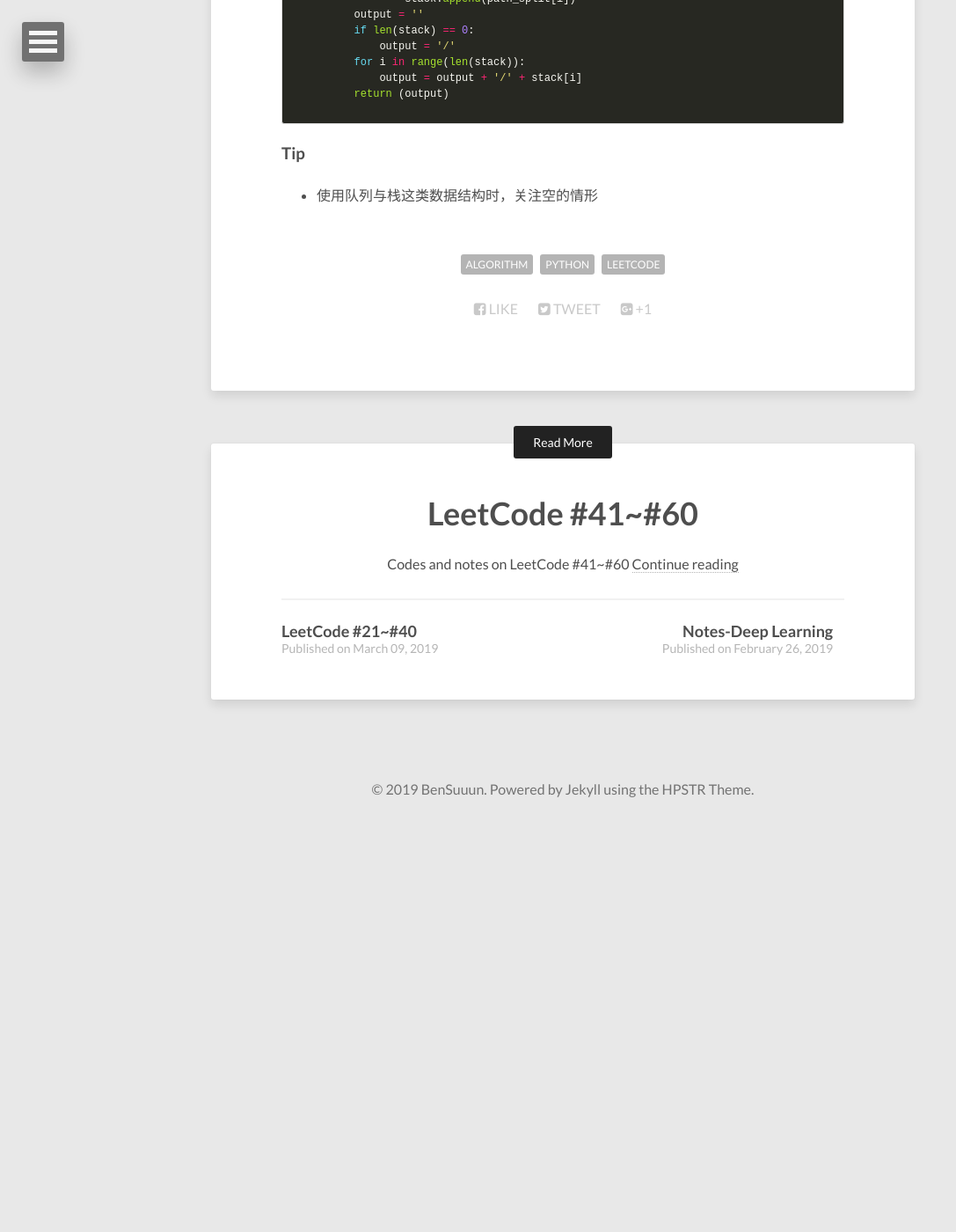
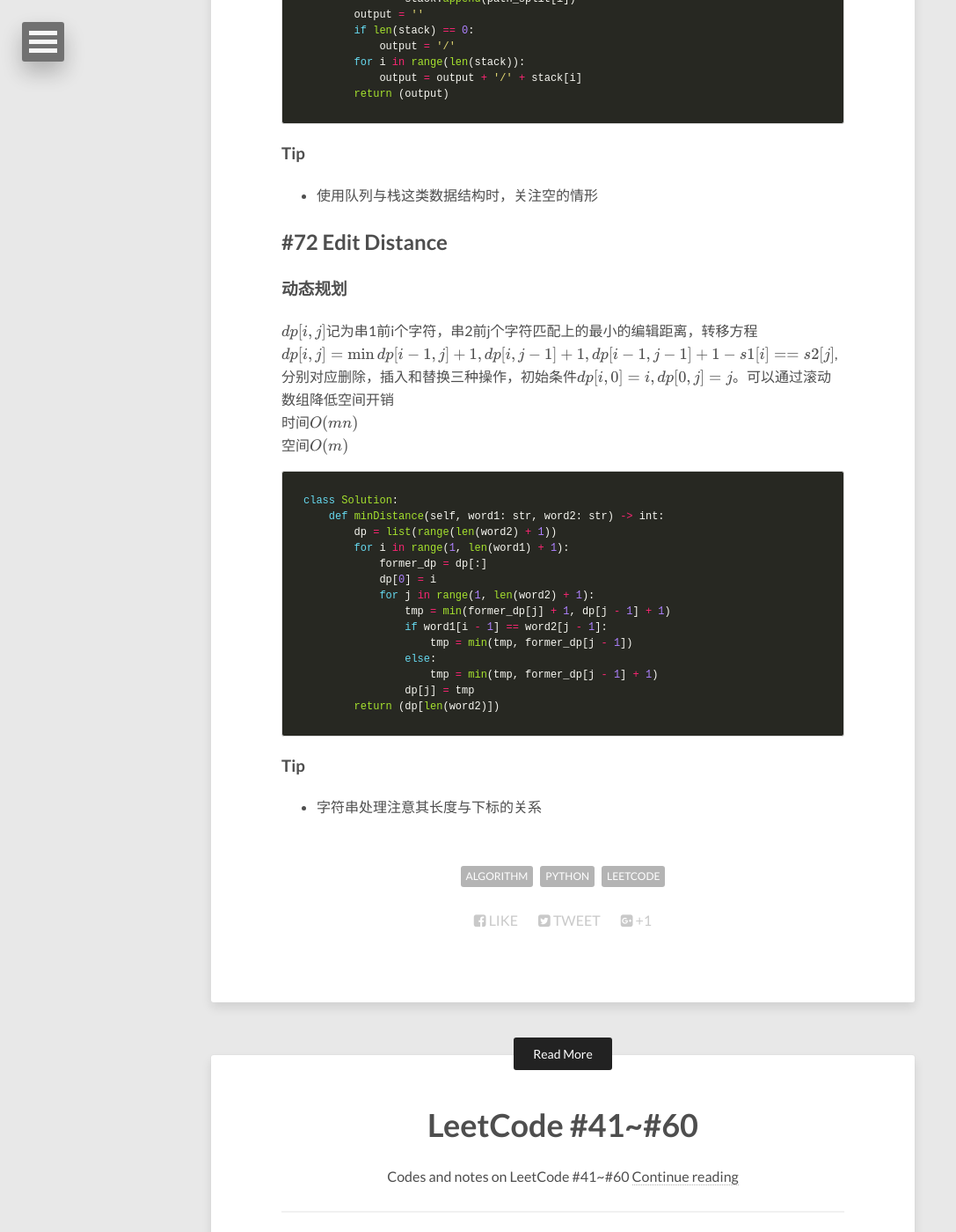
Before and after one commit to Wangbin-Sun/wangbin-sun.github.io, a Jekyll site: the page built from _posts/2019-04-18-leetcode-61-to-80.md, in a window 1280 px wide and 1400 px high, scrolled down 8563 px. Shown: the whole window at 88% size, without its empty margins (0-1087 px from the left). Built offline with Jekyll 4.4.1, drawn with Linux system fonts in a browser that asks for light colours; nearby versions of some CDN libraries; formulas are drawn with MathJax 3; before the commit the page ends 9501 px from its top, so only the background shows below that.

Commit message:
Update Leetcode to #72

````diff
--- a/_posts/2019-04-18-leetcode-61-to-80.md
+++ b/_posts/2019-04-18-leetcode-61-to-80.md
@@ -372,3 +372,29 @@ class Solution:
 
 ### Tip
 * 使用队列与栈这类数据结构时，关注空的情形
+
+## #72 Edit Distance
+
+### 动态规划
+$dp[i, j]$记为串1前i个字符，串2前j个字符匹配上的最小的编辑距离，转移方程$dp[i, j] = \min\{dp[i-1, j] + 1, dp[i, j-1] + 1, dp[i - 1, j - 1] + 1 - \{s1[i] == s2[j]\}\}$,分别对应删除，插入和替换三种操作，初始条件$dp[i, 0] = i, dp[0, j] = j$。可以通过滚动数组降低空间开销
+时间$O(mn)$
+空间$O(m)$
+```python
+class Solution:
+    def minDistance(self, word1: str, word2: str) -> int:
+        dp = list(range(len(word2) + 1))
+        for i in range(1, len(word1) + 1):
+            former_dp = dp[:]
+            dp[0] = i
+            for j in range(1, len(word2) + 1):
+                tmp = min(former_dp[j] + 1, dp[j - 1] + 1)
+                if word1[i - 1] == word2[j - 1]:
+                    tmp = min(tmp, former_dp[j - 1])
+                else:
+                    tmp = min(tmp, former_dp[j - 1] + 1)
+                dp[j] = tmp
+        return (dp[len(word2)])
+```
+
+### Tip
+* 字符串处理注意其长度与下标的关系
````
